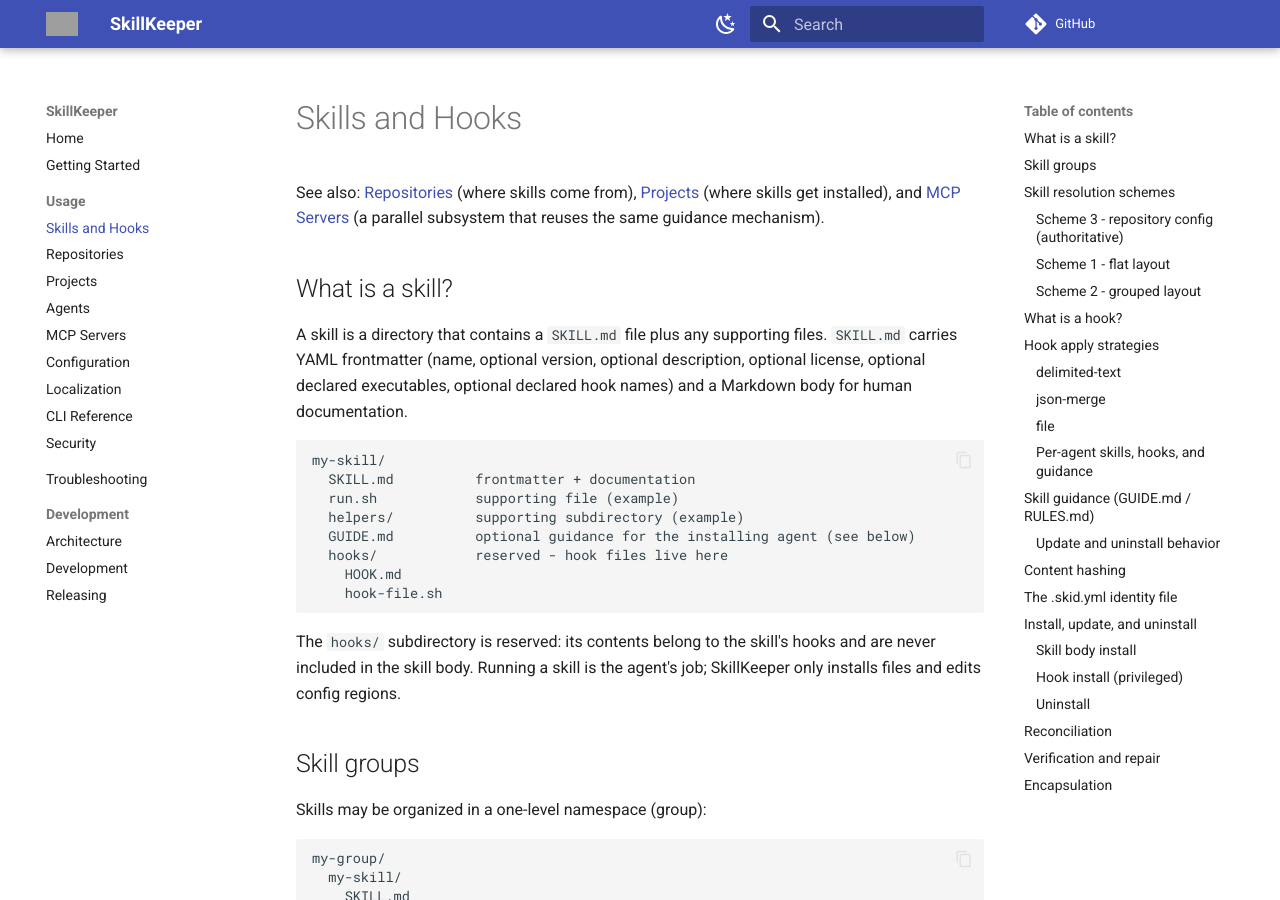
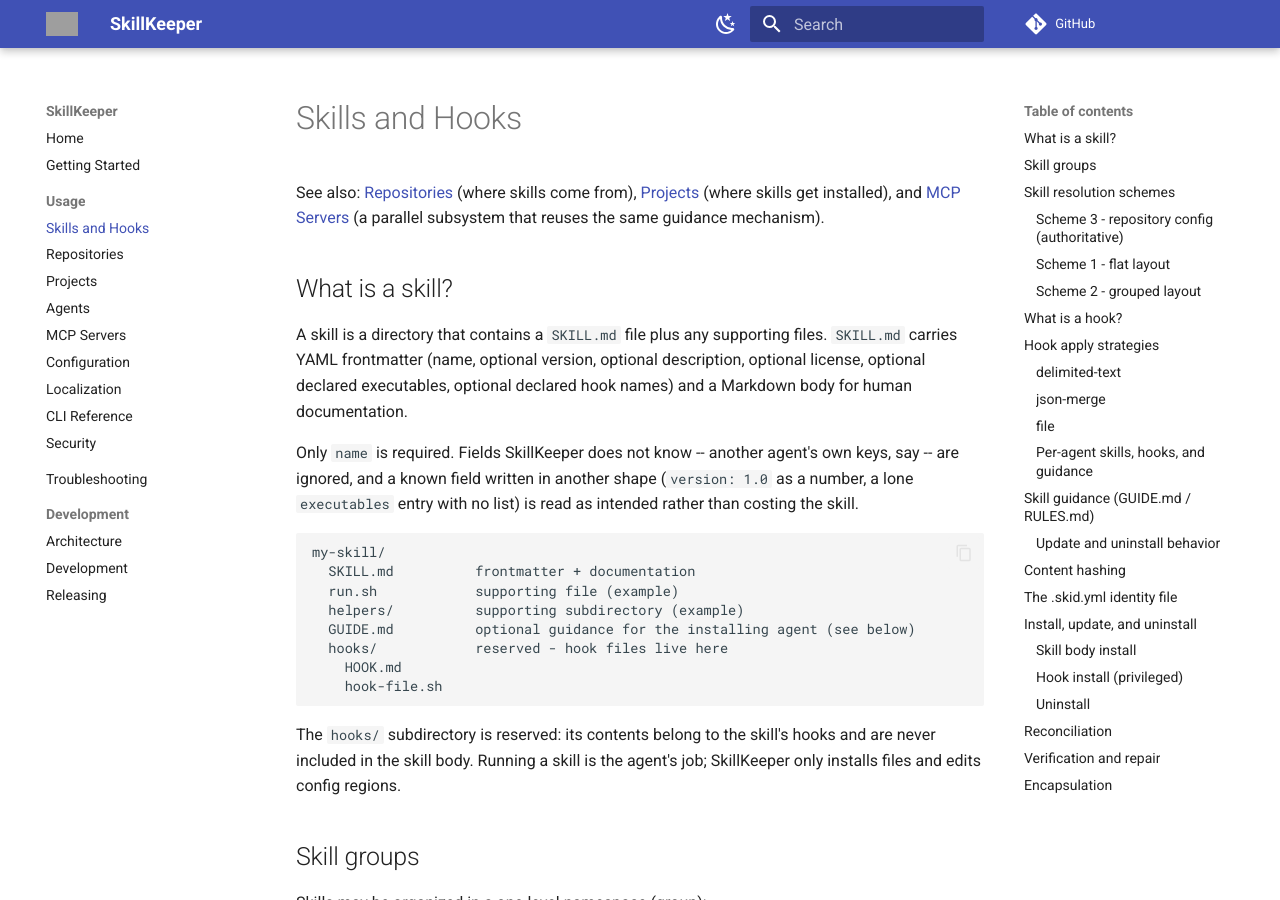
Before and after one commit to lorem-dev/skillkeeper, an MkDocs documentation site: the page built from docs/usage/skills-and-hooks.md, in a window 1280 px wide and 900 px high. Built offline with MkDocs 1.6.1 and Material for MkDocs 9.7.7, drawn with Linux system fonts in a browser that asks for light colours; comment, search, counter and statistics services are not loaded; the version menu is left out; grey boxes are pictures that could not be loaded.

Commit message:
docs: note which SKILL.md frontmatter fields are required
The frontmatter list read as a fixed schema, which is no longer what the
resolver does: unknown fields are ignored and a mistyped known field is
coerced, so only name is required.

````diff
--- a/docs/usage/skills-and-hooks.md
+++ b/docs/usage/skills-and-hooks.md
@@ -11,6 +11,11 @@
 files. `SKILL.md` carries YAML frontmatter (name, optional version, optional
 description, optional license, optional declared executables, optional
 declared hook names) and a Markdown body for human documentation.
+
+Only `name` is required. Fields SkillKeeper does not know -- another agent's
+own keys, say -- are ignored, and a known field written in another shape
+(`version: 1.0` as a number, a lone `executables` entry with no list) is read
+as intended rather than costing the skill.
 
 ```
 my-skill/
````
